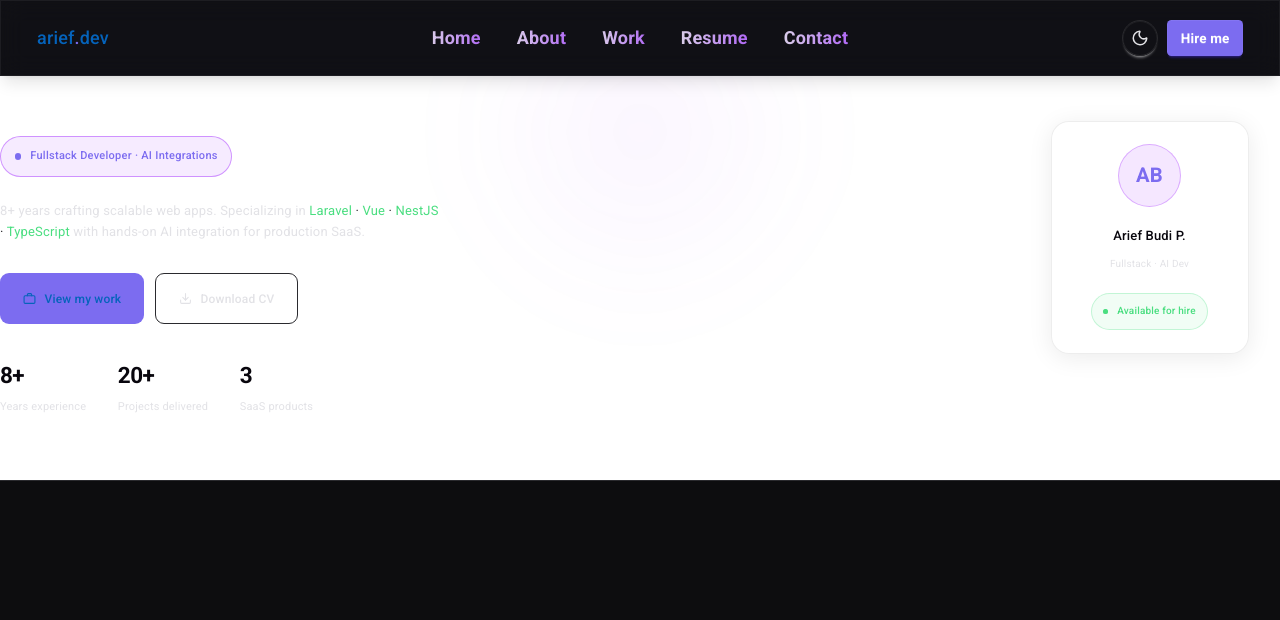
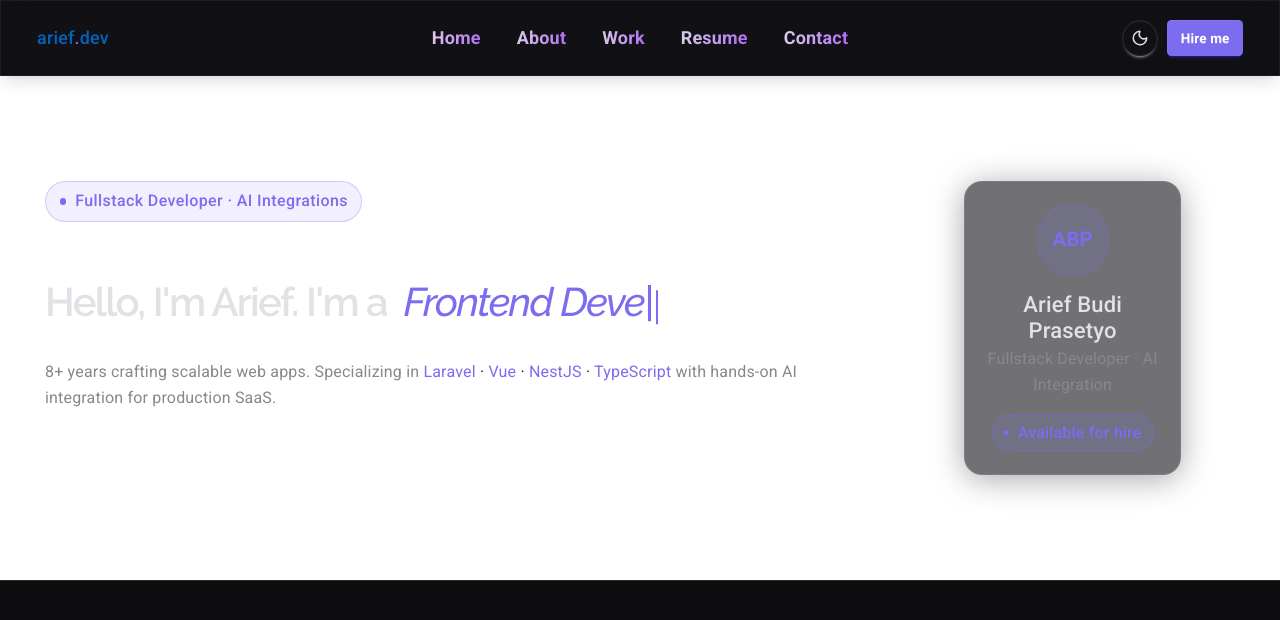
Before and after one commit to AriefPrasetyo911/AriefPrasetyo911.github.io, a React (Vite) app: page / in a window 1280 px wide. Shown: the top 620 px of the page. Built offline with nearby package versions, Linux system fonts and the light colour scheme.

Commit message:
update: update HeroComponent

```diff
--- a/src/App.tsx
+++ b/src/App.tsx
@@ -4,7 +4,7 @@ import "./i18n/locales/index";
 import { NavigationMenu } from "./components/NavigationMenu";
 import { BrowserRouter } from "react-router-dom";
 import HeroComponent from "./components/HeroComponent";
-import { useState } from "react";
+import { useEffect, useState } from "react";
 // import { MenuComponent } from "./components/MenuComponent";
 // import HeroComponent from "./components/HeroComponent";
 // import { AboutComponent } from "./components/AboutComponent";
@@ -12,11 +12,19 @@ import { useState } from "react";
 function App() {
   const [isLight, setIsLight] = useState(false);
 
+  // sync theme
+  useEffect(() => {
+    document.documentElement.classList.toggle("light", isLight);
+  }, [isLight])
+
   return (
     <BrowserRouter>
       <div className={`index-page min-h-screen transition-colors duration-500 ${isLight ? 'light' : ''}`} style={{ backgroundColor: 'var(--bg)' }}>
         <NavigationMenu setTheme={setIsLight} theme={isLight} />
-        <HeroComponent isLight={isLight} />
+
+        <main className="max-w-full mx-auto">
+          <HeroComponent isLight={isLight} />
+        </main>
         {/* <MenuComponent />
         <main className="main">
           <HeroComponent />
--- a/src/components/HeroComponent.tsx
+++ b/src/components/HeroComponent.tsx
@@ -1,141 +1,128 @@
 import { ReactTyped } from "react-typed";
-// import bgImage from "../assets/img/hero-bg-3.jpg"
-import { FontAwesomeIcon } from '@fortawesome/react-fontawesome'
-import { faFacebook, faInstagram, faLinkedin, faTwitter } from "@fortawesome/free-brands-svg-icons"
 
+import { useRef, useState, useEffect } from "react";
+
+const STATS = [
+    { value: "8+", label: "Years experience" },
+    { value: "10+", label: "Projects delivered" },
+];
+const TECH_STACK = ["Laravel", "Vue", "NestJS", "TypeScript"];
 
 function AvailableBadge() {
     return (
         <span className="inline-flex items-center gap-2 rounded-full px-2.5 py-1"
             style={{
-                background: "rgba(74,222,128,0.08)",
-                border: "0.5px solid rgba(74,222,128,0.28)"
+                background: "rgba(124,108,240,0.12)",
+                border: "0.5px solid rgba(124,108,240,0.35)"
             }}>
             <span className="relative flex h-[5px] w-[5px]">
                 <span className="absolute inline-flex h-full w-full rounded-full animate-[ping_2s_ease-in-out_infinite]"
-                    style={{ background: "#4ade80", opacity: 0.6 }}></span>
-                <span className="relative inline-flex h-[5px] w-[5px] rounded-full" style={{ background: "#4ade80" }} />
+                    style={{ background: "#7c6cf0", opacity: 0.6 }}></span>
+                <span className="relative inline-flex h-[5px] w-[5px] rounded-full" style={{ background: "#7c6cf0" }} />
             </span>
-            <span className="text-[10px] font-medium" style={{ color: "#4ade80" }}>Available for hire</span>
+            <span className="text-[16px] font-medium" style={{ color: "#7c6cf0" }}>Available for hire</span>
         </span>
     )
 }
 
 function ProfileCard({ isLight }: { isLight: boolean }) {
     return (
-        <div className="hidden lg:flex absolute right-7 top-10 w-44 flex-col items-center gap-3.5 rounded-2xl px-4 py-5 transition-transform duration-300 hover:-translate-y-1.5"
-            style={{ background: isLight ? "rgba(255,255,255,0.04)" : "rgba(255,255,255,0.60)", border: isLight ? "0.5px solid rgba(255,255,255,0.07)" : "0.5px solid rgba(0,0,0,0.07)", backdropFilter: "blur(16px)", WebkitBackdropFilter: "blur(16px)", boxShadow: isLight ? "0 4px 32px rgba(0,0,0,0.35)" : "0 4px 24px rgba(0,0,0,0.08)" }}>
-            <div className="flex h-14 w-14 items-center justify-center rounded-full text-lg font-semibold select-none" style={{ background: "rgba(170,59,255,0.12)", border: "1.5px solid rgba(170,59,255,0.35)", color: "var(--accent)" }}>AB</div>
+        <div className="lg:flex flex justify-center w-2/3 flex-col items-center gap-3.5 rounded-2xl px-4 py-5 transition-transform duration-300 hover:-translate-y-1.5"
+            style={{ background: isLight ? "rgba(255,255,255,0.55)" : "rgba(19,19,26,0.6)", border: isLight ? "0.5px solid rgba(0,0,0,0.08)" : "0.5px solid rgba(255,255,255,0.08)", backdropFilter: "blur(16px)", WebkitBackdropFilter: "blur(16px)", boxShadow: isLight ? "0 4px 24px rgba(0,0,0,0.08)" : "0 4px 32px rgba(0,0,0,0.35)" }}>
+            <div className="flex h-16 w-16 items-center justify-center rounded-full text-lg font-semibold select-none" style={{ background: "rgba(124,108,240,0.12)", border: "1.5px solid rgba(124,108,240,0.35)", color: "#7c6cf0" }}>ABP</div>
             <div className="text-center">
-                <p className="text-[13px] font-medium" style={{ color: "var(--text-h)" }}>Arief Budi P.</p>
-                <p className="text-[10px] mt-0.5" style={{ color: "var(--text)" }}>Fullstack · AI Dev</p>
+                <p className="text-[22px] font-medium" style={{ color: "var(--text)" }}>Arief Budi Prasetyo</p>
+                <p className="text-[16px] mt-0.5" style={{ color: "var(--text2)" }}>Fullstack Developer · AI Integration</p>
             </div>
             <AvailableBadge />
         </div>
     )
 }
 
-const STATS = [
-    { value: "8+", label: "Years experience" },
-    { value: "20+", label: "Projects delivered" },
-    { value: "3", label: "SaaS products" },
-];
+export default function HeroComponent({ isLight }: { isLight: boolean }) {
+    const sectionRef = useRef<HTMLDivElement>(null);
+    const [visible, setVisible] = useState(false);
 
-const TECH_STACK = ["Laravel", "Vue", "NestJS", "TypeScript"];
+    useEffect(() => {
+        const observer = new IntersectionObserver(
+            ([entry]) => {
+                if (entry.isIntersecting) {
+                    setVisible(true);
+                    observer.disconnect();
+                }
+            },
+            { threshold: 0.1 }
+        );
 
-export default function HeroComponent({ isLight }: { isLight: boolean }) {
+        if (sectionRef.current) {
+            observer.observe(sectionRef.current);
+        }
+
+        return () => observer.disconnect();
+    }, []);
+
     return (
-        // buat 2 kolom kanan dan kiri. Kanan untuk hero dan kiri untuk card
-        // <section className="container mx-auto px-6 grid grid-cols-2 gap-4 bg-gray-900 text-white">
-        //     <div className="col-span-1 flex flex-col justify-center">
-        //         <div>
-        //             <h2>Arief Budi Prasetyo</h2>
-        //             <p>
-        //                 I'm{" "}
-        //                 <ReactTyped
-        //                     strings={[
-        //                         "Fullstack Developer",
-        //                         "Frontend Developer",
-        //                         "Backend Developer",
-        //                         "Freelancer",
-        //                     ]}
-        //                     typeSpeed={60}
-        //                     backSpeed={40}
-        //                     loop
-        //                     className="typed text-black font-medium italic"
-        //                 />
-        //             </p>
-        //             <div className="social-links">
-        //                 <a href="#"><FontAwesomeIcon icon={faTwitter} /></a>
-        //                 <a href="#"><FontAwesomeIcon icon={faFacebook} /></a>
-        //                 <a href="#"><FontAwesomeIcon icon={faInstagram} /></a>
-        //                 <a href="https://www.linkedin.com/in/arief-budi-prasetyo-306465122/" target="_blank"><FontAwesomeIcon icon={faLinkedin} /></a>
-        //             </div>
-        //         </div>
-        //     </div>
-        //     <div className="col-span-1">
-        //         <div className="card">
-        //             <div className="card-body">
-        //                 <h2 className="card-title">Card Title</h2>
-        //                 <p>Card Content</p>
-        //             </div>
-        //         </div>
-        //     </div>
-        // </section>
+        <section ref={sectionRef}
+            className="relative overflow-hidden pb-14 pt-16 w-full grid grid-cols-12 gap-4"
+            style={{
+                borderBottom: "0.5px solid var(--border)",
+                opacity: visible ? 1 : 0,
+                transform: visible ? "translateY(0)" : "translateY(20px)",
+                transition: "all 0.5s ease-in-out",
+                transitionDelay: "0.2s",
+            }}>
 
-        <section className="relative overflow-hidden px-7 pb-14 pt-16"
-            style={{ borderBottom: "0.5px solid var(--border)", transition: "opacity 0.5s ease, transform 0.5s ease" }}>
-
-            {/* Ambient glow */}
-            <div aria-hidden="true" className="pointer-events-none absolute -top-32 left-1/2 h-[400px] w-[400px] -translate-x-1/2 rounded-full"
-                style={{ background: isLight ? "radial-gradient(circle, rgba(170,59,255,0.08) 0%, transparent 70%)" : "radial-gradient(circle, rgba(170,59,255,0.05) 0%, transparent 70%)", filter: "blur(40px)" }} />
-
-            <ProfileCard isLight={isLight} />
-
+            <div className="col-span-8 px-10 py-10">
                 {/* Eyebrow */}
-            <div className="mb-5 inline-flex items-center gap-2 rounded-full px-3 py-1.5" style={{ background: "var(--accent-bg)", border: "0.5px solid var(--accent-border)" }}>
-                <span className="h-1.5 w-1.5 rounded-full" style={{ background: "var(--accent)" }} />
-                <span className="text-[11px] font-medium tracking-wide" style={{ color: "var(--accent)" }}>Fullstack Developer · AI Integrations</span>
+                <div
+                    className="mb-5 inline-flex items-center gap-2 rounded-full px-3 py-1.5"
+                    style={{ background: "rgba(124,108,240,0.10)", border: "0.5px solid rgba(124,108,240,0.30)" }}
+                >
+                    <span className="h-1.5 w-1.5 rounded-full" style={{ background: "#7c6cf0" }} />
+                    <span className="text-[16px] font-medium tracking-wide" style={{ color: "#7c6cf0" }}>
+                        Fullstack Developer · AI Integrations
+                    </span>
                 </div>
 
-            {/* Headline */}
-            {/* <h1 className="mb-3 leading-tight tracking-tight" style={{ fontSize: "clamp(26px, 5vw, 40px)", fontWeight: 600, color: "var(--text-h)" }}>
-                Building products<br />
-                that <span style={{ color: "var(--accent)" }}>{typedText}</span>
-                <span aria-hidden="true" className="ml-0.5 inline-block w-[2px] translate-y-0.5 align-middle animate-[blink_1s_step-end_infinite]" style={{ height: "0.85em", background: "var(--accent)" }} />
-            </h1> */}
+                <h1
+                    className="mb-3 leading-tight tracking-tight"
+                    style={{ fontSize: "clamp(26px, 5vw, 40px)", fontWeight: 600, color: "var(--text)" }}
+                >
+                    Hello, I'm Arief. I'm a &nbsp;
+                    <ReactTyped
+                        strings={[
+                            "Fullstack Developer",
+                            "Frontend Developer",
+                            "Backend Developer",
+                            "Freelancer",
+                        ]}
+                        typeSpeed={60}
+                        backSpeed={40}
+                        loop
+                        className="typed font-medium italic"
+                        style={{ color: "#7c6cf0" }}
+                    />
+                    <span
+                        aria-hidden="true"
+                        className="ml-0.5 inline-block w-[2px] translate-y-0.5 align-middle animate-[blink_1s_step-end_infinite]"
+                        style={{ height: "0.85em", background: "#7c6cf0" }}
+                    />
+                </h1>
 
-            {/* Sub */}
-            <p className="mb-7 max-w-[440px] text-[13px] leading-relaxed" style={{ color: "var(--text)" }}>
+                {/* Sub-headline */}
+                <p className="mb-7 max-w-[840px] text-[16px] leading-relaxed" style={{ color: "var(--text2)" }}>
                     8+ years crafting scalable web apps. Specializing in{" "}
                     {TECH_STACK.map((t, i) => (
                         <span key={t}>
-                        <em className="not-italic" style={{ color: "#4ade80" }}>{t}</em>
+                            <em className="not-italic" style={{ color: "#7c6cf0" }}>{t}</em>
                             {i < TECH_STACK.length - 1 && <span style={{ color: "var(--border)" }}> · </span>}
                         </span>
-                ))}{" "}with hands-on AI integration for production SaaS.
+                    ))}{" "}
+                    with hands-on AI integration for production SaaS.
                 </p>
-
-            {/* CTAs */}
-            <div className="flex flex-wrap gap-2.5 mb-8">
-                <a href="#work" className="flex items-center gap-2 rounded-lg px-5 py-2.5 text-[12px] font-medium text-white transition-opacity hover:opacity-85 no-underline" style={{ background: "var(--accent)" }}>
-                    <svg width="13" height="13" viewBox="0 0 24 24" fill="none" stroke="currentColor" strokeWidth="2" strokeLinecap="round" strokeLinejoin="round" aria-hidden="true"><rect x="2" y="7" width="20" height="14" rx="2" /><path d="M16 7V5a2 2 0 0 0-2-2h-4a2 2 0 0 0-2 2v2" /></svg>
-                    View my work
-                </a>
-                <a href="/cv.pdf" download className="flex items-center gap-2 rounded-lg px-5 py-2.5 text-[12px] font-medium transition-colors no-underline" style={{ border: `0.5px solid ${isLight ? "rgba(255,255,255,0.12)" : "var(--border)"}`, color: "var(--text)", background: "transparent" }}>
-                    <svg width="13" height="13" viewBox="0 0 24 24" fill="none" stroke="currentColor" strokeWidth="2" strokeLinecap="round" strokeLinejoin="round" aria-hidden="true"><path d="M21 15v4a2 2 0 0 1-2 2H5a2 2 0 0 1-2-2v-4" /><polyline points="7 10 12 15 17 10" /><line x1="12" y1="15" x2="12" y2="3" /></svg>
-                    Download CV
-                </a>
             </div>
-
-            {/* Stats */}
-            <div className="flex gap-7">
-                {STATS.map((s) => (
-                    <div key={s.label}>
-                        <p className="text-xl font-semibold tracking-tight" style={{ color: "var(--text-h)" }}>{s.value}</p>
-                        <p className="mt-0.5 text-[11px]" style={{ color: "var(--text)" }}>{s.label}</p>
-                    </div>
-                ))}
+            <div className="col-span-4 px-10 py-10 flex justify-center items-center">
+                <ProfileCard isLight={isLight} />
             </div>
         </section>
     );
--- a/src/index.css
+++ b/src/index.css
@@ -159,4 +159,8 @@ code {
     rgba(0, 0, 0, 0.25) 0 4px 6px -2px;
 }
 
+html {
+  scroll-behavior: smooth;
+}
+
 /* Light mode tetap pakai nilai :root default yang sudah ada */
```
Lines whose indentation alone changed are shown as unchanged.
